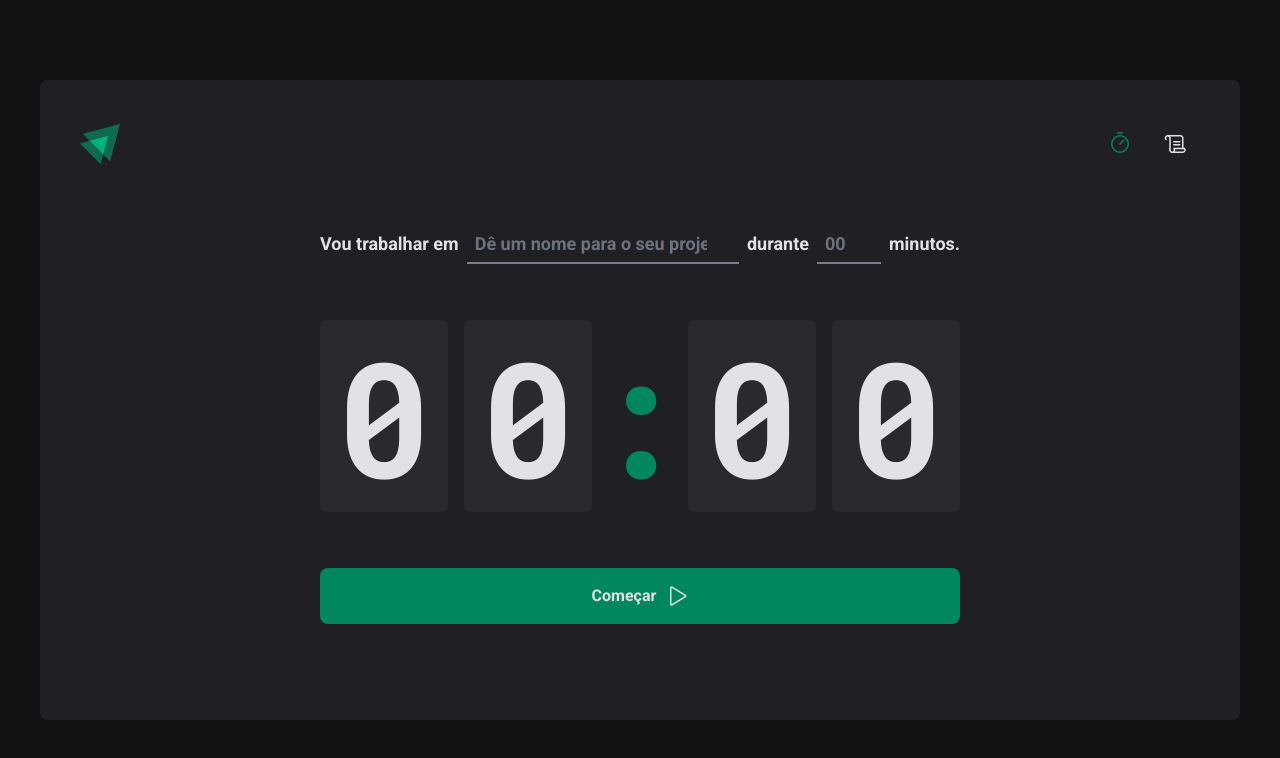
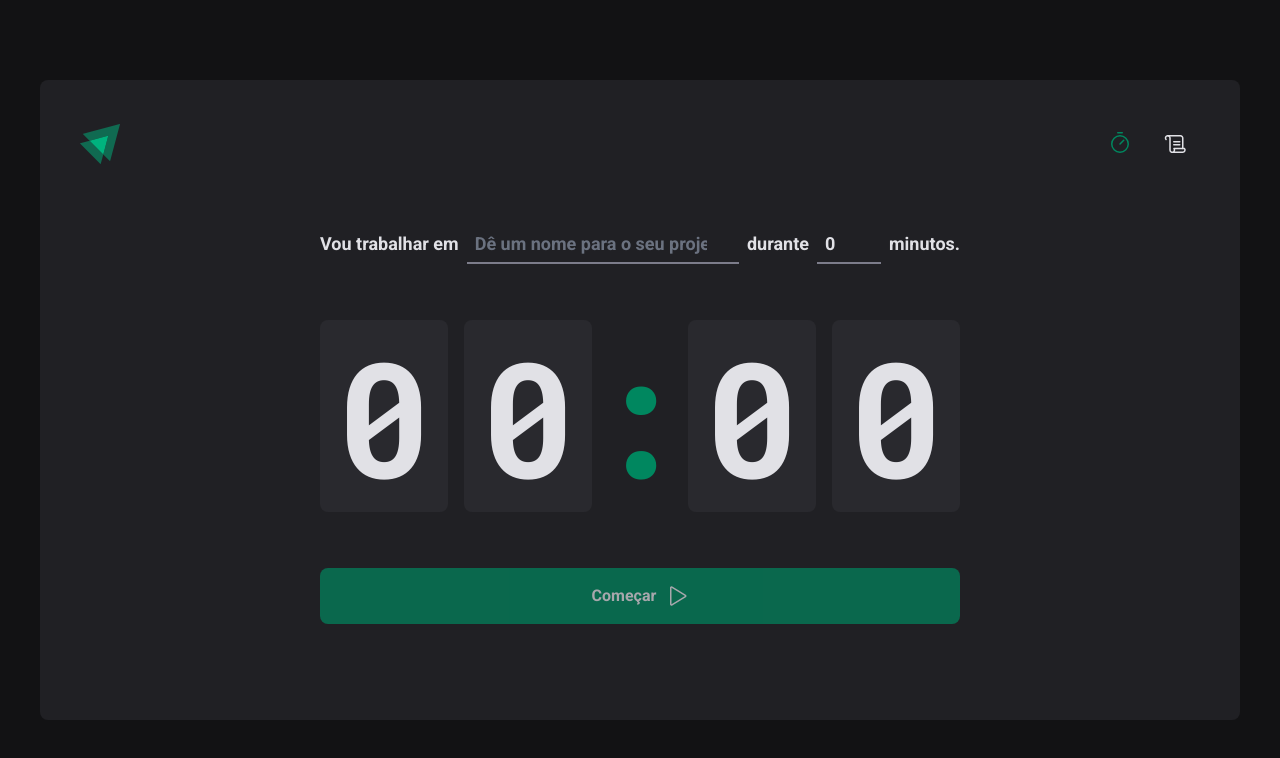
Before and after one commit to josesouzaa/ignite-timer, a React (Vite) app: page / in a window 1280 px wide. Shown: the top 758 px of the page. Built offline with nearby package versions, Linux system fonts and the light colour scheme.

Commit message:
Formulário com react-hook-form

```diff
--- a/package.json
+++ b/package.json
@@ -9,11 +9,14 @@
     "preview": "vite preview"
   },
   "dependencies": {
+    "@hookform/resolvers": "^2.9.7",
     "classnames": "^2.3.1",
     "phosphor-react": "^1.4.1",
     "react": "^18.2.0",
     "react-dom": "^18.2.0",
-    "react-router-dom": "^6.3.0"
+    "react-hook-form": "^7.34.0",
+    "react-router-dom": "^6.3.0",
+    "zod": "^3.18.0"
   },
   "devDependencies": {
     "@types/react": "^18.0.15",
--- a/src/pages/Home.tsx
+++ b/src/pages/Home.tsx
@@ -1,9 +1,43 @@
+import { useForm } from 'react-hook-form'
+import { zodResolver } from '@hookform/resolvers/zod'
+import * as zod from 'zod'
+
 import { Play } from 'phosphor-react'
 
+const newCycleFormValidationSchema = zod.object({
+  task: zod.string().min(1, 'Informe a tarefa'),
+  minutesAmount: zod
+    .number()
+    .min(5, 'O ciclo precisa ser de no mínimo 5 minutos.')
+    .max(60, 'O ciclo precisa ser de no máximo 60 minutos.')
+})
+
+type NewCycleFormData = zod.infer<typeof newCycleFormValidationSchema>
+
 export function Home() {
+  const { register, handleSubmit, watch, formState, reset } =
+    useForm<NewCycleFormData>({
+      resolver: zodResolver(newCycleFormValidationSchema),
+      defaultValues: {
+        task: '',
+        minutesAmount: 0
+      }
+    })
+
+  function handleCreateNewCycle(data: any) {
+    console.log(data)
+    reset()
+  }
+
+  const task = watch('task')
+  const isSubmitDisabled = !task
+
   return (
     <main className="h-full flex-1 flex flex-col items-center justify-center">
-      <form action="" className="flex flex-col items-center gap-14">
+      <form
+        onSubmit={handleSubmit(handleCreateNewCycle)}
+        className="flex flex-col items-center gap-14"
+      >
         <div className="w-full flex items-center justify-center gap-2 text-brand-gray-100 text-lg font-bold flex-wrap">
           <label htmlFor="task">Vou trabalhar em</label>
           <input
@@ -12,6 +46,7 @@
             list="tasks-suggestion"
             placeholder="Dê um nome para o seu projeto"
             className="bg-transparent h-10 border-b-2 border-brand-gray-500 px-2 text-brand-gray-100 flex-1 placeholder:text-gray-500 focus:shadow-none focus:border-brand-green-500"
+            {...register('task')}
           />
 
           <datalist id="tasks-suggestion">
@@ -30,6 +65,7 @@
             min={5}
             max={60}
             className="bg-transparent h-10 border-b-2 border-brand-gray-500 px-2 text-brand-gray-100 w-16 placeholder:text-gray-500 focus:shadow-none focus:border-brand-green-500"
+            {...register('minutesAmount', { valueAsNumber: true })}
           />
 
           <span>minutos.</span>
@@ -49,6 +85,7 @@
 
         <button
           type="submit"
+          disabled={isSubmitDisabled}
           className="w-full p-4 rounded-lg flex items-center justify-center gap-2 font-bold cursor-pointer bg-brand-green-500 text-brand-gray-100 enabled:hover:bg-brand-green-700 disabled:opacity-70 disabled:cursor-not-allowed"
         >
           Começar
```
Also changed, not shown: 1 other file (tests, documents, lock files or other folders).
